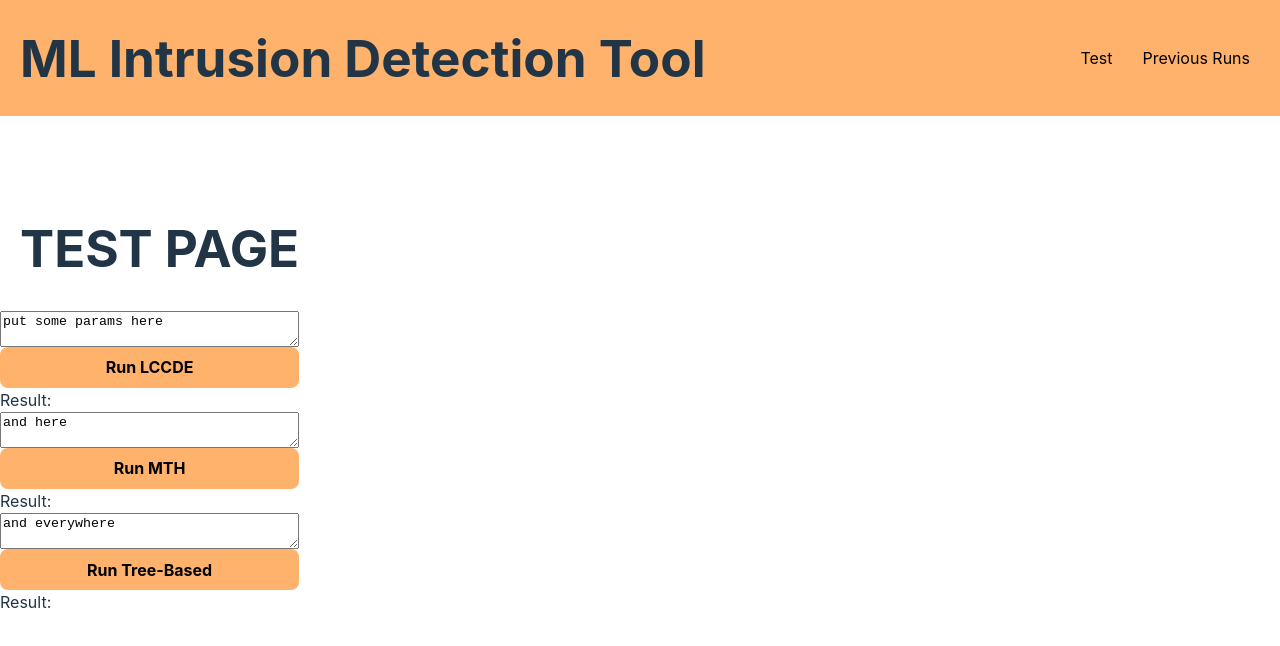
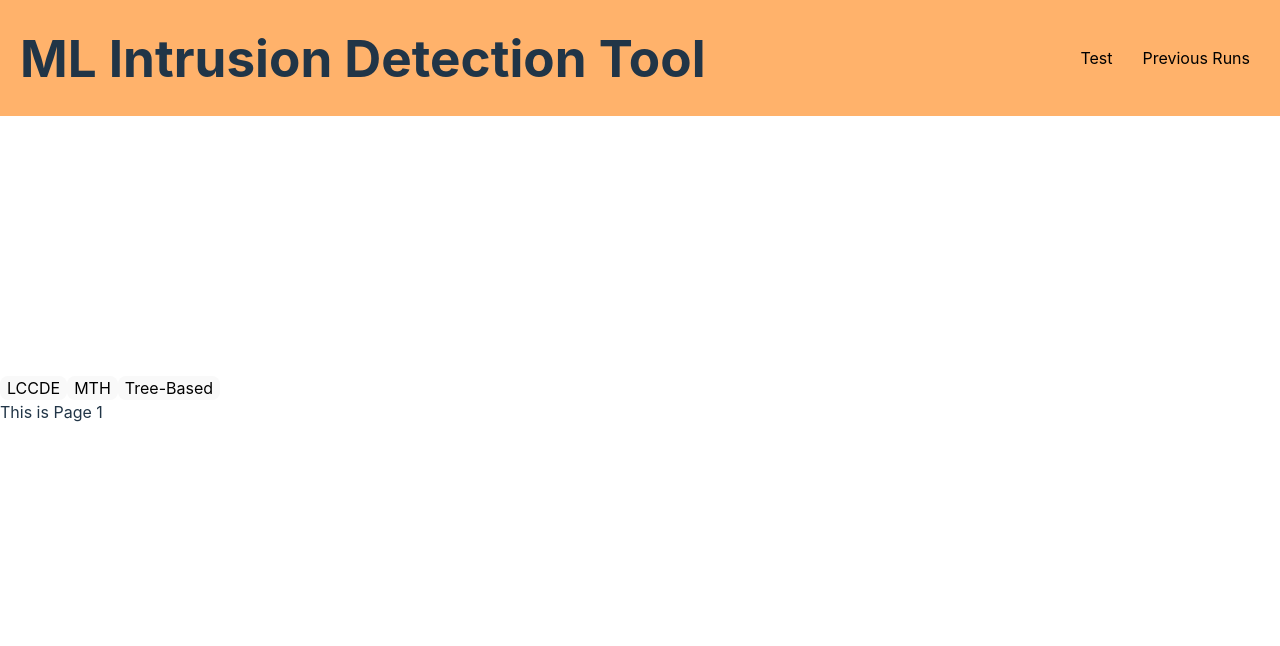
Before and after one commit to ZaneLeBlanc/Group66Frontend, a React (Vite) app in the folder Frontend/: page /Test in a window 1280 px wide. Shown: the top 646 px of the page. Built offline with nearby package versions, Linux system fonts and the light colour scheme.

Commit message:
separate pages per model created

```diff
--- /dev/null
+++ b/Frontend/src/Components/ModelPages/PageLCCDE.tsx
@@ -0,0 +1,7 @@
+import React from 'react';
+
+const PageLCCDE = () => {
+  return <div>This is Page 1</div>;
+};
+
+export default PageLCCDE;
--- /dev/null
+++ b/Frontend/src/Components/ModelPages/PageMTH.tsx
@@ -0,0 +1,7 @@
+import React from 'react';
+
+const PageMTH = () => {
+  return <div>This is Page 2</div>;
+};
+
+export default PageMTH;
--- /dev/null
+++ b/Frontend/src/Components/ModelPages/PageTree.tsx
@@ -0,0 +1,7 @@
+import React from 'react';
+
+const PageTree = () => {
+  return <div>This is Page 3</div>;
+};
+
+export default PageTree;
--- /dev/null
+++ b/Frontend/src/Components/Sidebar.tsx
@@ -0,0 +1,14 @@
+import React from 'react';
+
+// sidebar menu for selecting a model and data set
+const Sidebar = ({ setPage }: { setPage: (page: string) => void }) => {
+  return (
+    <div>
+      <button onClick={() => setPage('page1')}>LCCDE</button>
+      <button onClick={() => setPage('page2')}>MTH</button>
+      <button onClick={() => setPage('page3')}>Tree-Based</button>
+    </div>
+  );
+};
+
+export default Sidebar
--- a/Frontend/src/Components/Test.tsx
+++ b/Frontend/src/Components/Test.tsx
@@ -2,6 +2,10 @@ import { useState } from "react"
 // not sure if I want to put my styling in App.css or index.css @ZaneLeBlanc what do
 import './CSS/App.css'
 import axios from 'axios'
+import Sidebar from "./Sidebar";
+import PageLCCDE from "./ModelPages/PageLCCDE";
+import PageMTH from "./ModelPages/PageMTH";
+import PageTree from "./ModelPages/PageTree";
 
 function Test() {
 
@@ -12,6 +16,21 @@ function Test() {
     const [treeRequest, setTreeRequest] = useState('and everywhere');
     const [treeResponse, setTreeResponse] = useState('');
 
+    const[currentPage, setCurrentPage] = useState('page1');
+
+    // controls which page to render (one per model)
+    const renderPage = () => {
+        switch (currentPage) {
+            case 'page1':
+                return <PageLCCDE />;
+            case 'page2':
+                return <PageMTH />;
+            case 'page3':
+                return <PageTree />;
+            default:
+                return null;
+        }
+    };
 
     const sendLCCDEParams = async () => {
         try {
@@ -71,29 +90,33 @@ function Test() {
         // TODO: 1 split up params into individual entries (buttons, dropdowns, etc.)
         // TODO: 2 split these up into pages
         // for now, the user will enter comma delimited parameters and hit send per model
-        <>
-            <h1>TEST PAGE</h1>
-            <div className="testSection">
-                <textarea value={lccdeRequest} onChange={(e) =>
-                setLccdeRequest(e.target.value)}/>
-                <button className="runbt" onClick={sendLCCDEParams}>Run LCCDE</button>
-            </div>
-            <div>Result: {lccdeResponse}</div>
+        <div>
+            <Sidebar setPage={setCurrentPage} />
+            <div>{renderPage()}</div>
+        </div>
+        // <>
+        //     <h1>TEST PAGE</h1>
+        //     <div className="testSection">
+        //         <textarea value={lccdeRequest} onChange={(e) =>
+        //         setLccdeRequest(e.target.value)}/>
+        //         <button className="runbt" onClick={sendLCCDEParams}>Run LCCDE</button>
+        //     </div>
+        //     <div>Result: {lccdeResponse}</div>
 
-            <div className="testSection">
-                <textarea value={mthRequest} onChange={(e) =>
-                setMthRequest(e.target.value)}/>
-                <button className="runbt" onClick={sendMTHParams}>Run MTH</button>
-            </div>
-            <div>Result: {mthResponse}</div>
+        //     <div className="testSection">
+        //         <textarea value={mthRequest} onChange={(e) =>
+        //         setMthRequest(e.target.value)}/>
+        //         <button className="runbt" onClick={sendMTHParams}>Run MTH</button>
+        //     </div>
+        //     <div>Result: {mthResponse}</div>
 
-            <div className="testSection">
-                <textarea value={treeRequest} onChange={(e) =>
-                setTreeRequest(e.target.value)}/>
-                <button className="runbt" onClick={sendTreeParams}>Run Tree-Based</button>
-            </div>
-            <div>Result: {treeResponse}</div>
-        </>
+        //     <div className="testSection">
+        //         <textarea value={treeRequest} onChange={(e) =>
+        //         setTreeRequest(e.target.value)}/>
+        //         <button className="runbt" onClick={sendTreeParams}>Run Tree-Based</button>
+        //     </div>
+        //     <div>Result: {treeResponse}</div>
+        // </>
     )
 }
 
```
